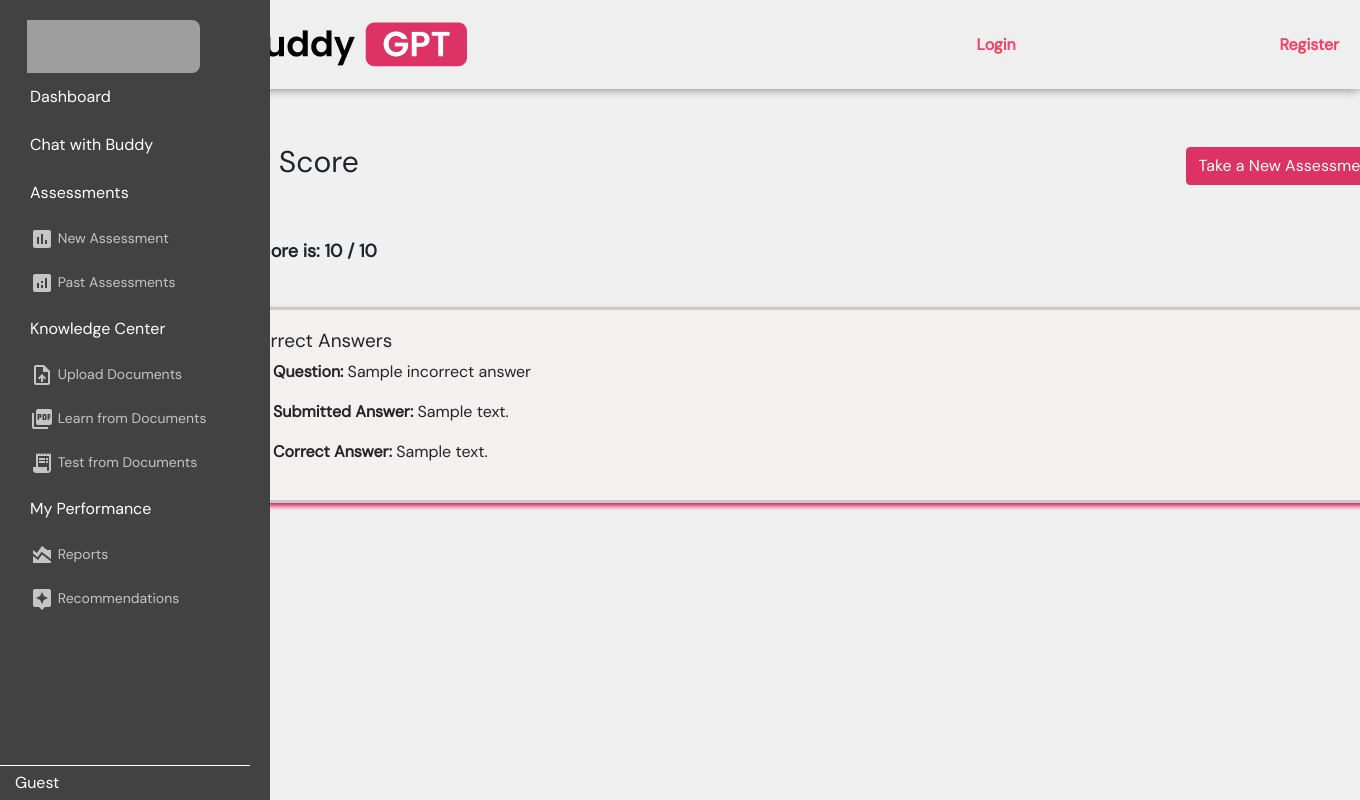
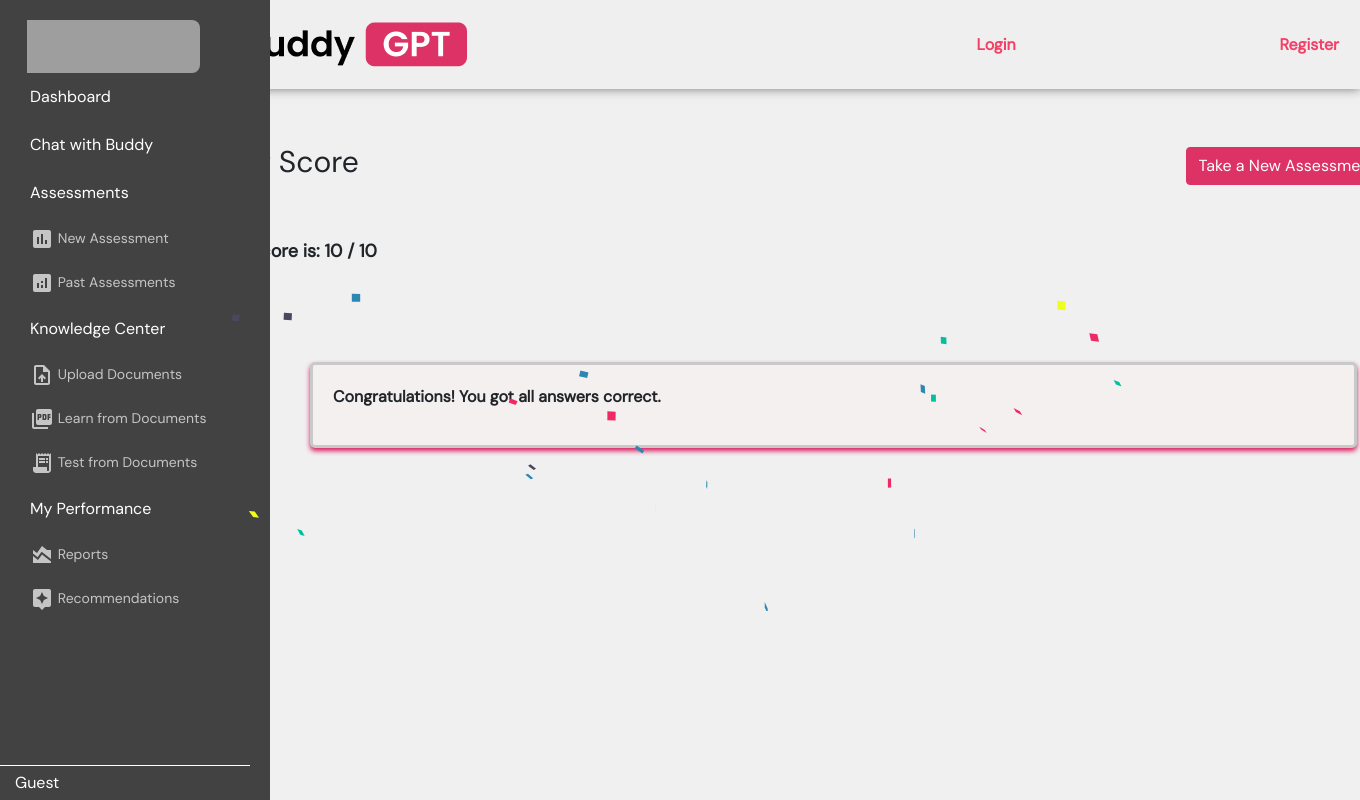
Before and after one commit to igebra-ai/buddygpt, a Django app: template chatbot/templates/score.html in a window 1360 px wide; the page is wider, and only the part inside the window is pictured. Run offline with Django 4.2, Linux system fonts and the light colour scheme; the template is opened without the code that fills it: most values are stand-ins (such as "Sample title", 1, 10 or a date in 2020); some libraries are stand-ins or nearby versions; grey boxes are pictures that could not be loaded.

Commit message:
Assessment generator with grade + Removed the score.html with false "You've got all correct"

```diff
--- a/chatbot/templates/assessment.html
+++ b/chatbot/templates/assessment.html
@@ -178,7 +178,7 @@
             </select>
           </div>
 
-          <!--Board added-->
+          <!--Board added
 
           <div class="form-group" style="display: inline-block;">
             <label for="board">Board:</label>
@@ -186,9 +186,9 @@
               <option disabled value="">Select your Education Board:</option>
               <option value="CBSE">CBSE</option>
               <option value="ICSE">ICSE</option>
-              <!-- Add more options for boards as needed -->
             </select>
           </div>
+        -->
 
 
           <div class="form-group">
--- a/chatbot/templates/score.html
+++ b/chatbot/templates/score.html
@@ -320,7 +320,7 @@
   </div>
   <hr>
   <h3><p style="font-size: 18px;"><strong>Your score is: {{ score }} / {{ max_score }}</strong></p></h3>
-  {% if incorrect_answers %}
+  {% if score < max_score %}
   <div class="box">
     <h3 style="font-size: 19px;">Incorrect Answers</h3>
     <ul>
```
